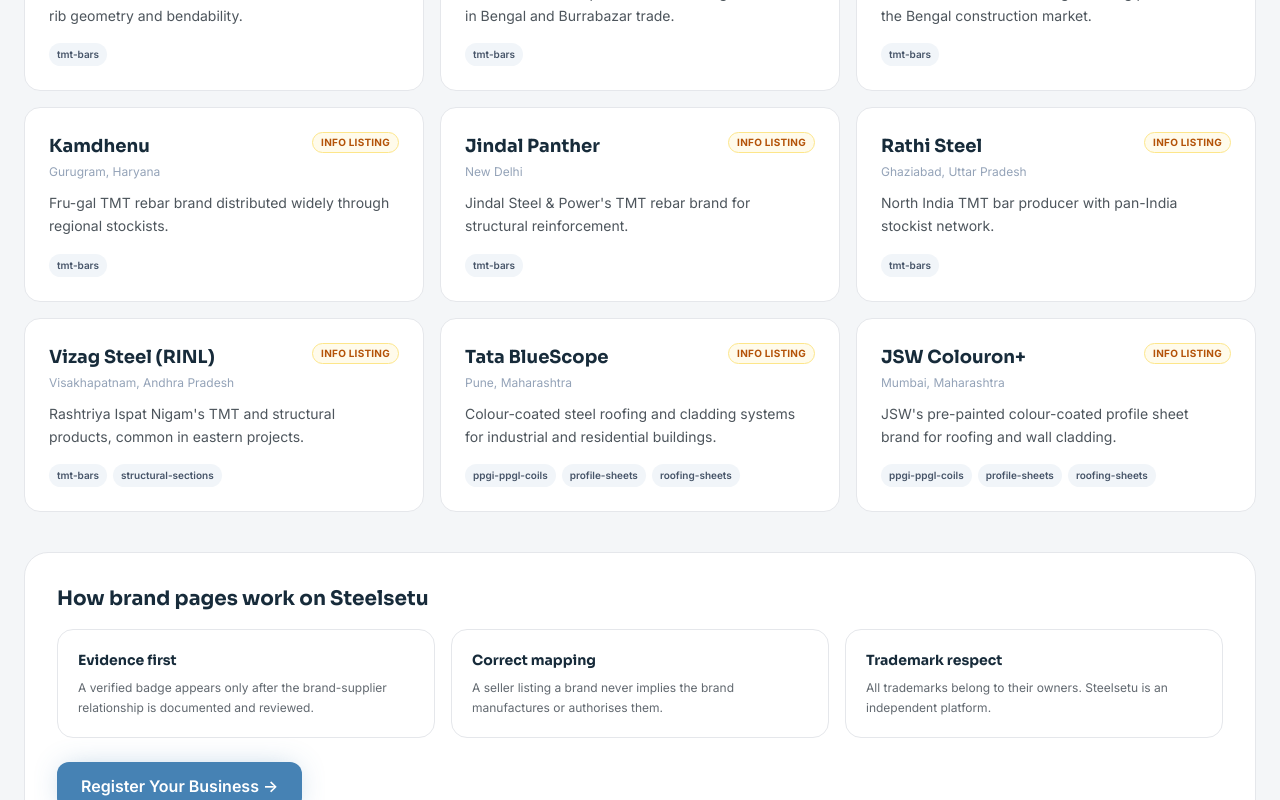
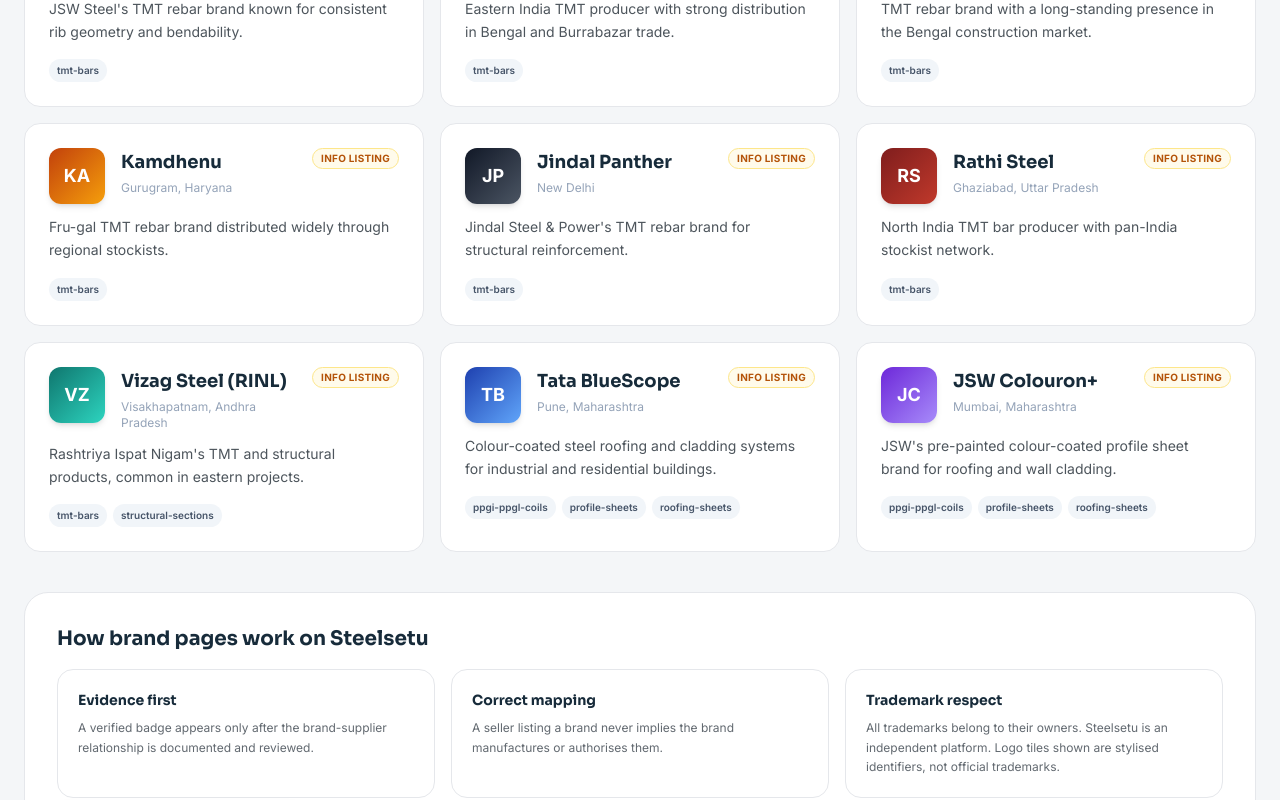
Before and after one commit to mohitsdigital-cell/Steelsetu-project-, a Next.js app: page /brands in a window 1280 px wide. Shown: the part 880-1680 px from the top of the page. Built offline with nearby package versions, Linux system fonts and the light colour scheme.

Commit message:
ui: add brand logo tiles to brand directory cards

```diff
--- a/src/app/brands/page.tsx
+++ b/src/app/brands/page.tsx
@@ -1,5 +1,6 @@
 import Link from "next/link";
 import { brands } from "@/lib/brands";
+import BrandLogo from "@/components/brands/BrandLogo";
 
 export const metadata = { title: "Brands — Steelsetu" };
 
@@ -20,15 +21,20 @@ export default function BrandsPage() {
         </div>
       </section>
 
-<section className="max-w-7xl mx-auto px-4 sm:px-6 py-14">
+      <section className="max-w-7xl mx-auto px-4 sm:px-6 py-14">
         <div className="grid grid-cols-1 sm:grid-cols-2 lg:grid-cols-3 gap-4">
           {brands.map((b) => (
             <Link key={b.slug} href={"/brands/" + b.slug} className="group bg-white border border-gray-200 rounded-2xl p-6 hover:shadow-lg transition-shadow">
-              <div className="flex items-start justify-between gap-3">
-                <h2 className="text-lg font-bold text-steel-navy group-hover:text-steel-blue">{b.name}</h2>
-                <span className="text-[10px] font-bold uppercase tracking-wide bg-amber-50 text-amber-700 border border-amber-200 rounded-full px-2 py-0.5">Info listing</span>
+              <div className="flex items-start gap-4">
+                <BrandLogo slug={b.slug} name={b.name} />
+                <div className="flex items-start justify-between gap-3 flex-1 min-w-0">
+                  <div>
+                    <h2 className="text-lg font-bold text-steel-navy group-hover:text-steel-blue">{b.name}</h2>
+                    <p className="mt-1 text-xs text-slate-400">{b.hq}</p>
+                  </div>
+                  <span className="text-[10px] font-bold uppercase tracking-wide bg-amber-50 text-amber-700 border border-amber-200 rounded-full px-2 py-0.5 shrink-0">Info listing</span>
+                </div>
               </div>
-              <p className="mt-1 text-xs text-slate-400">{b.hq}</p>
               <p className="mt-3 text-sm text-steel-charcoal/80 leading-relaxed">{b.about}</p>
               <div className="mt-4 flex flex-wrap gap-1.5">
                 {b.groups.slice(0, 3).map((g) => (
@@ -40,13 +46,13 @@ export default function BrandsPage() {
           ))}
         </div>
 
-<div className="mt-10 bg-white border border-gray-200 rounded-3xl p-8">
+        <div className="mt-10 bg-white border border-gray-200 rounded-3xl p-8">
           <h2 className="text-xl font-bold text-steel-navy">How brand pages work on Steelsetu</h2>
           <div className="mt-4 grid grid-cols-1 sm:grid-cols-3 gap-4">
             {[
               ["Evidence first", "A verified badge appears only after the brand-supplier relationship is documented and reviewed."],
               ["Correct mapping", "A seller listing a brand never implies the brand manufactures or authorises them."],
-              ["Trademark respect", "All trademarks belong to their owners. Steelsetu is an independent platform."],
+              ["Trademark respect", "All trademarks belong to their owners. Steelsetu is an independent platform. Logo tiles shown are stylised identifiers, not official trademarks."],
             ].map(([title, text]) => (
               <div key={title} className="border border-gray-200 rounded-2xl p-5">
                 <h3 className="text-sm font-bold text-steel-navy">{title}</h3>
```
